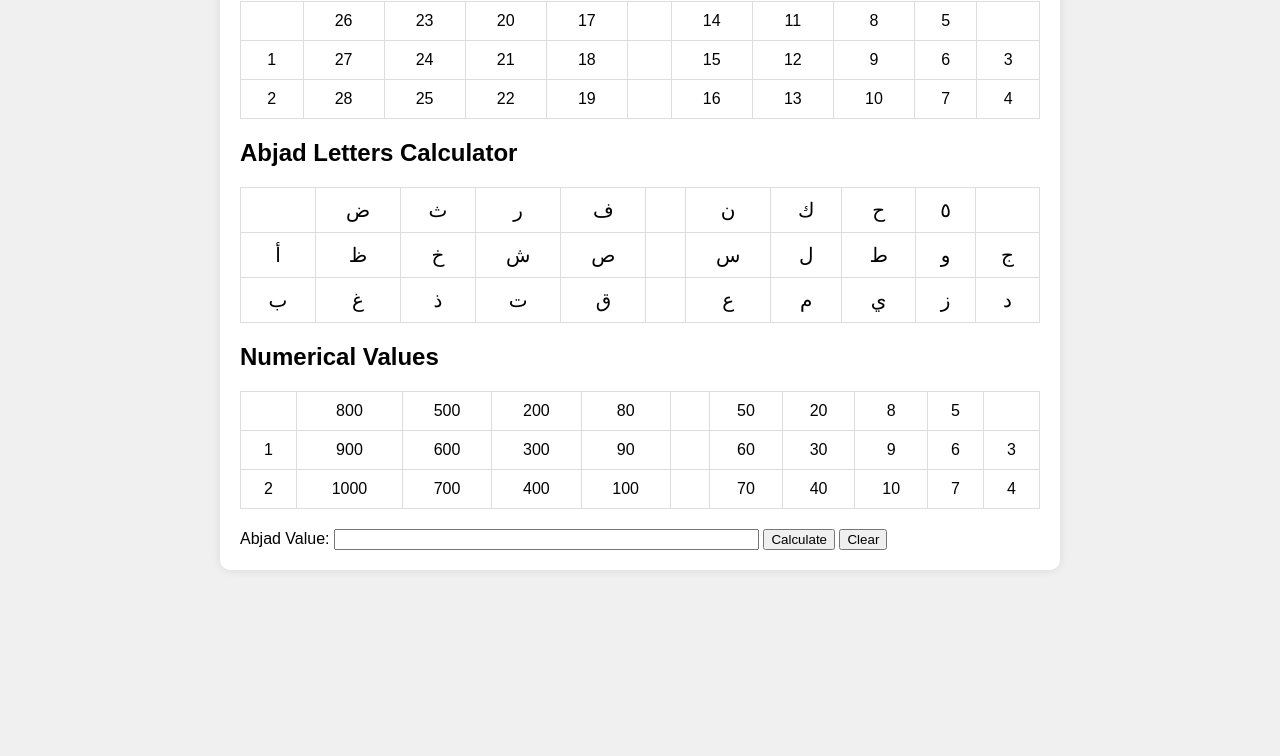
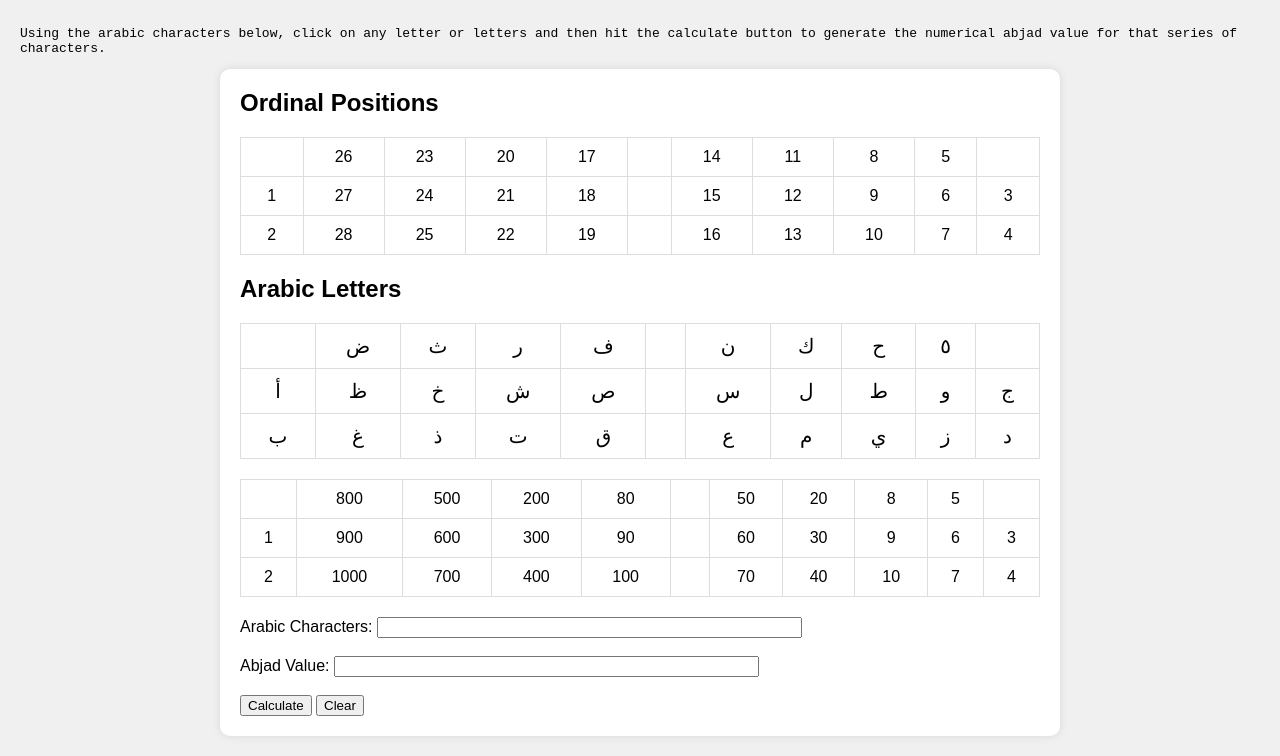
Before and after one commit to tiftikhar775/Abjad-Calculator, a plain HTML site: page index.html in a window 1280 px wide. Shown: the part 87-843 px from the top of the page. Before the commit the page ends 800 px from the top, so only its background shows below. Drawn offline with Linux system fonts and the light colour scheme.

Commit message:
added usage instructions

```diff
--- a/index.html
+++ b/index.html
@@ -8,6 +8,15 @@
     <script defer src="script.js"></script>
 </head>
 <body>
+    <h1>Abjad Calculator</h1>
+
+    <div class="instructions">
+        <p style="font-family: monospace;">
+            Using the arabic characters below, click on any letter or letters and then hit the calculate
+            button to generate the numerical abjad value for that series of characters.
+        </p>
+    </div>
+
     <div class="table-container">
         <h2>Ordinal Positions</h2>
         <div id="ordinal">
@@ -54,7 +63,7 @@
             </table>
         </div>
 
-        <h2>Abjad Letters Calculator</h2>
+        <h2>Arabic Letters</h2>
         <div id="abjadCalc">
             <table>
                 <tr>
@@ -99,7 +108,7 @@
             </table>
         </div>
 
-        <h2>Numerical Values</h2>
+        <!--numerical values-->
         <div id="numValues">
             <table>
                 <tr>
@@ -145,9 +154,13 @@
         </div>
 
         <!-- Calculate button / textbox -->
-        <div>
+        <div id="calculate">
+            <label for="">Arabic Characters: </label> <input type="text" size="50" />
+            <br><br>
             <label for="abjadValue">Abjad Value:</label>
             <input type="text" id="abjadValue" name="abjadValue" size="50" />
+
+            <br><br>
             <button type="button" id="calcBtn">Calculate</button>
             <button type="button" id="clearBtn">Clear</button>
         </div>
```
